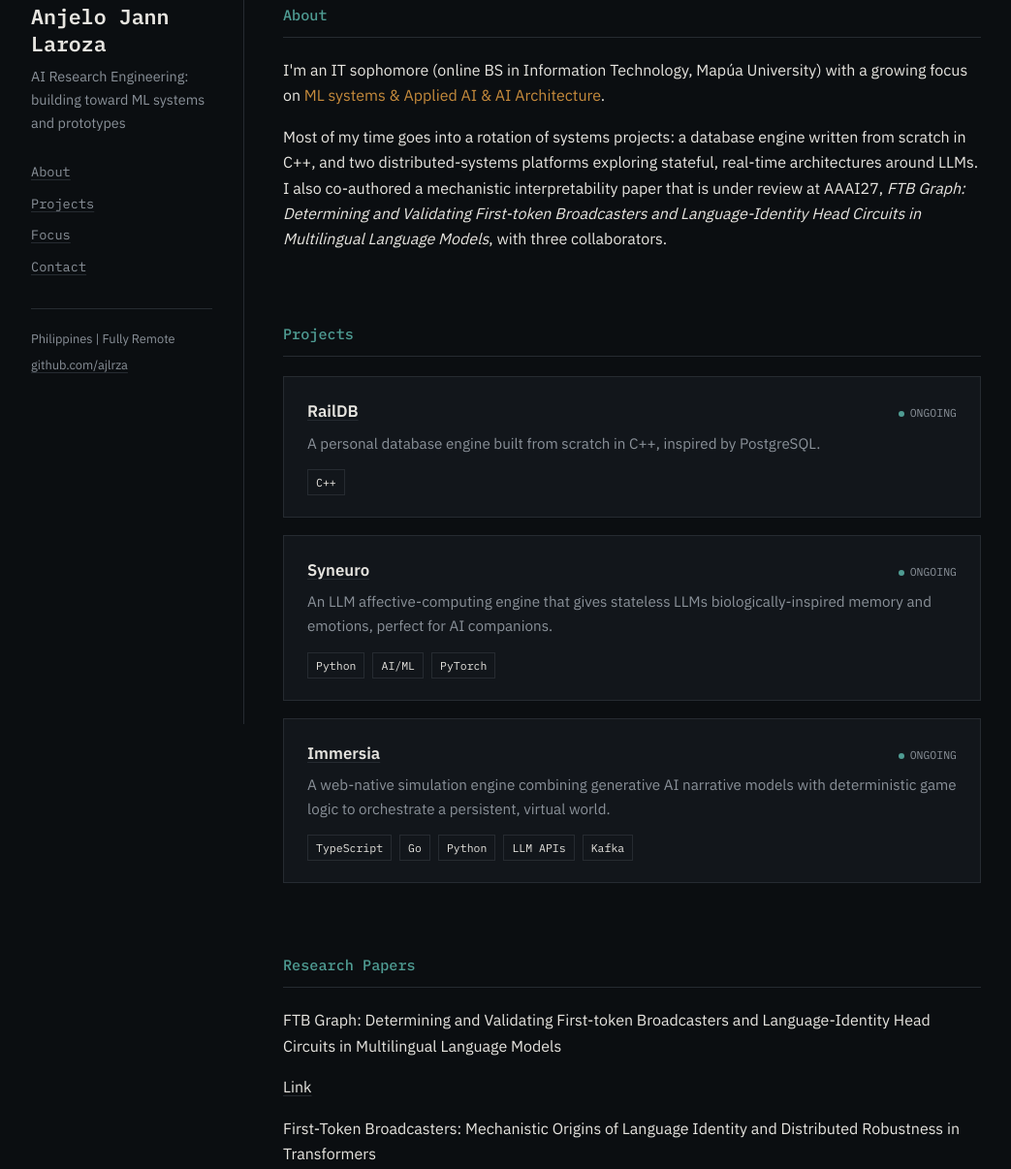
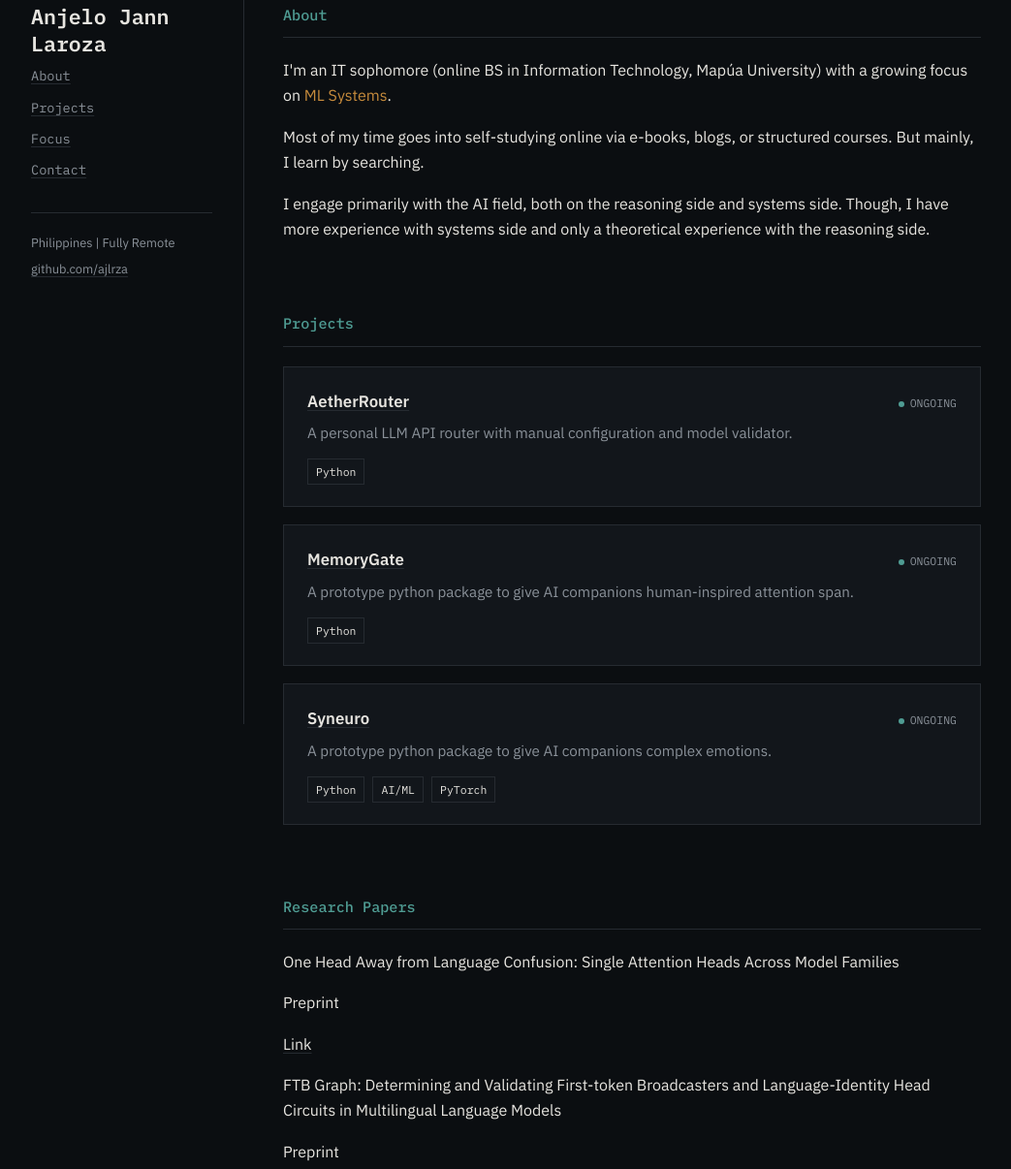
Before and after one commit to ajlrza/ajlrza.github.io, a plain HTML site: page index.html in a window 1280 px wide. Shown: the part 53-1259 px from the top of the page at 97% size, without its empty margins (98-1141 px from the left). Drawn offline with Linux system fonts and the light colour scheme.

Commit message:
Update index.html

```diff
--- a/index.html
+++ b/index.html
@@ -3,7 +3,7 @@
 <head>
 <meta charset="UTF-8">
 <meta name="viewport" content="width=device-width, initial-scale=1.0">
-<title>Anjelo Jann Laroza - AI Systems &amp; AI Research</title>
+<title>Anjelo Jann Laroza</title>
 <link rel="preconnect" href="https://fonts.googleapis.com">
 <link rel="preconnect" href="https://fonts.gstatic.com" crossorigin>
 <link href="https://fonts.googleapis.com/css2?family=IBM+Plex+Mono:wght@400;500;600&family=IBM+Plex+Sans:wght@400;500;600&display=swap" rel="stylesheet">
@@ -247,7 +247,6 @@
 
   <aside class="sidebar">
     <h1>Anjelo Jann Laroza<span class="cursor" aria-hidden="true"></span></h1>
-    <p class="role">AI Research Engineering: building toward ML systems and prototypes</p>
     <nav aria-label="Section navigation">
       <a href="#about">About</a>
       <a href="#projects">Projects</a>
@@ -264,8 +263,9 @@
 
     <section id="about">
       <h2>About</h2>
-      <p>I'm an IT sophomore (online BS in Information Technology, Mapúa University) with a growing focus on <span class="highlight">ML systems &amp; Applied AI &amp; AI Architecture</span>.</p>
-      <p>Most of my time goes into a rotation of systems projects: a database engine written from scratch in C++, and two distributed-systems platforms exploring stateful, real-time architectures around LLMs. I also co-authored a mechanistic interpretability paper that is under review at AAAI27, <em>FTB Graph: Determining and Validating First-token Broadcasters and Language-Identity Head Circuits in Multilingual Language Models</em>, with three collaborators.</p>
+      <p>I'm an IT sophomore (online BS in Information Technology, Mapúa University) with a growing focus on <span class="highlight">ML Systems</span>.</p>
+      <p>Most of my time goes into self-studying online via e-books, blogs, or structured courses. But mainly, I learn by searching.</p>
+      <p>I engage primarily with the AI field, both on the reasoning side and systems side. Though, I have more experience with systems side and only a theoretical experience with the reasoning side.</p>
     </section>
 
     <section id="projects">
@@ -273,39 +273,46 @@
 
       <div class="project">
         <div class="project-head">
-          <h3><a href="https://www.github.com/ajlrza/RailDB" target="_blank" rel="noopener">RailDB</a></h3>
+          <h3><a href="https://www.github.com/ajlrza/AetherRouter" target="_blank" rel="noopener">AetherRouter</a></h3>
           <span class="status"><span class="dot"></span>ONGOING</span>
         </div>
-        <p>A personal database engine built from scratch in C++, inspired by PostgreSQL.</p>
-        <div class="stack"><span>C++</span></div>
+        <p>A personal LLM API router with manual configuration and model validator.</p>
+        <div class="stack"><span>Python</span></div>
       </div>
 
       <div class="project">
         <div class="project-head">
-          <h3><a href="https://www.github.com/ajlrza/SYNEURO" target="_blank" rel="noopener">Syneuro</a></h3>
+          <h3><a href="https://www.github.com/ajlrza/MemoryGate" target="_blank" rel="noopener">MemoryGate</a></h3>
           <span class="status"><span class="dot"></span>ONGOING</span>
         </div>
-        <p>An LLM affective-computing engine that gives stateless LLMs biologically-inspired memory and emotions, perfect for AI companions.</p>
-        <div class="stack"><span>Python</span><span>AI/ML</span><span>PyTorch</span></div>
+        <p>A prototype python package to give AI companions human-inspired attention span.</p>
+        <div class="stack"><span>Python</span></div>
       </div>
 
       <div class="project">
         <div class="project-head">
-          <h3><a href="https://www.github.com/ajlrza/Immersia" target="_blank" rel="noopener">Immersia</a></h3>
+          <h3><a href="https://www.github.com/ajlrza/Syneuro" target="_blank" rel="noopener">Syneuro</a></h3>
           <span class="status"><span class="dot"></span>ONGOING</span>
         </div>
-        <p>A web-native simulation engine combining generative AI narrative models with deterministic game logic to orchestrate a persistent, virtual world.</p>
-        <div class="stack"><span>TypeScript</span><span>Go</span><span>Python</span><span>LLM APIs</span><span>Kafka</span></div>
+        <p>A prototype python package to give AI companions complex emotions.</p>
+        <div class="stack"><span>Python</span><span>AI/ML</span><span>PyTorch</span></div>
       </div>
+
     </section>
 
   <section id="papers">
     <h2>Research Papers</h2>
 
+    <p>One Head Away from Language Confusion: Single Attention Heads Across Model Families</p>
+    <p>Preprint</p>
+    <p><a href="https://arxiv.org/abs/2610.25026">Link</a></p>
+
     <p>FTB Graph: Determining and Validating First-token Broadcasters and Language-Identity Head Circuits in Multilingual Language Models</p>
+    <p>Preprint</p>
     <p><a href="https://arxiv.org/abs/2609.30954">Link</a></p>
 
     <p>First-Token Broadcasters: Mechanistic Origins of Language Identity and Distributed Robustness in Transformers</p>
+    <p>NeurIPS LP4FM Workshop 2026</p>
     <p><a href="https://arxiv.org/abs/2606.22361">Link</a></p>
 
     <h2>Non-peer Reviewed Papers</h2>
@@ -316,7 +323,7 @@
 
     <section id="Roles">
       <h2>Roles</h2>
-        <span>AI Software Engineer Intern, AI Research Engineer Intern, Research Intern</span>
+        <span>Undergraduate Research Intern, AI Research Engineer Intern</span>
     </section>
 
     <section id="contact">
```
